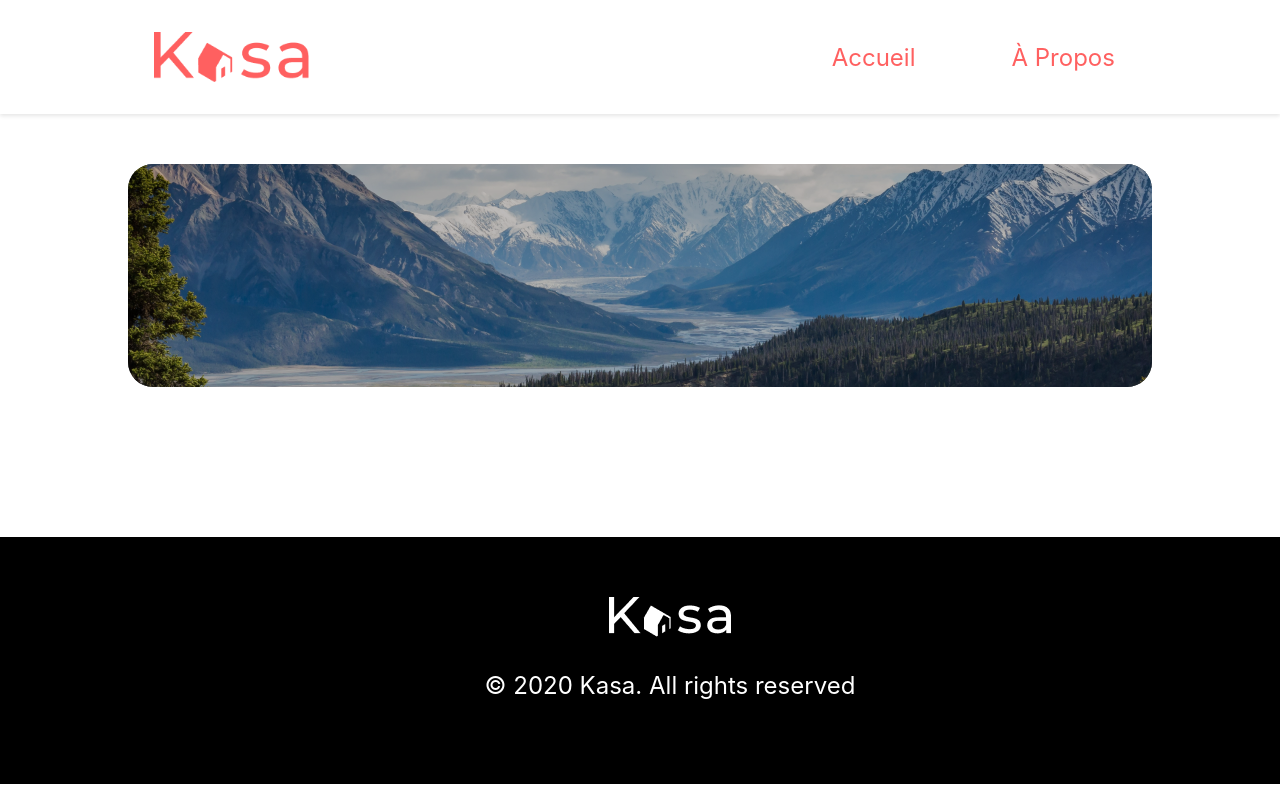
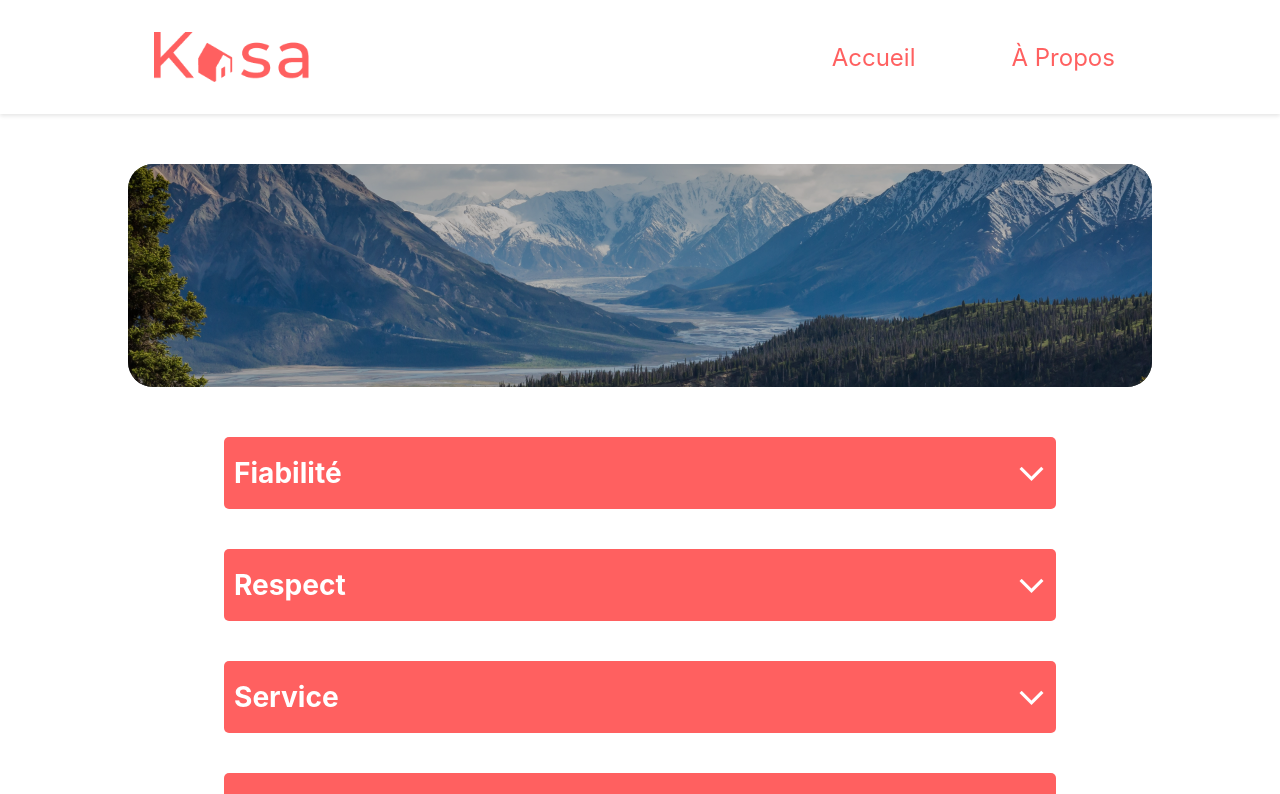
Before and after one commit to LucioleSan/kasa-location-appartements, a React (Create React App) app: page /about in a window 1280 px wide. Shown: the top 794 px of the page. Built offline with nearby package versions, Linux system fonts and the light colour scheme.

Commit message:
ajout du style pour le dropDown

```diff
--- /dev/null
+++ b/src/components/dropdown/DropDown.jsx
@@ -0,0 +1,31 @@
+import React, { useState } from "react";
+import arrowUp from "../../assets/images/arrow_up.png";
+import arrowDown from "../../assets/images/arrow_down.png";
+
+const DropDown = ({ title, content, isList = false, open= false }) => {
+  // Using state to keep track of dropdown status (open or closed)
+  const [isOpen, setIsOpen] = useState(open);
+
+  const toggleOpen = () => {
+    setIsOpen(!isOpen);
+  };
+
+  return (
+    <article className="dropDown">
+      <div className="dropDown__header" onClick={toggleOpen}>
+        <h3 className="dropDown__title">{title}</h3>
+        {isOpen ? (
+          <img src={arrowUp} alt="fermé" />
+        ) : (
+          <img src={arrowDown} alt="ouvert" />
+        )}
+      </div>
+      {/* Displaying content of the dropdown if it is open */}
+      {isList === true
+        ? isOpen && <ul className="dropDown__content">{content}</ul>
+        : isOpen && <p className="dropDown__content">{content}</p>}
+    </article>
+  );
+};
+
+export default DropDown;
--- a/src/pages/About.jsx
+++ b/src/pages/About.jsx
@@ -1,15 +1,25 @@
 import React from 'react';
 import BannerImg from "../components/banner/BannerImg";
+import DropDown from "../components/dropdown/DropDown";
+import { dropDownData } from "../data/dropDownData";
 
-
+const DropDownAbout = ({ data }) => {
+  return (
+    <section>
+      {data.map((item, index) => (
+        <DropDown key={index} title={item.title} content={item.paragraph} />
+      ))}
+    </section>
+  );
+};
 
 const About = () => {
   return (
     <main>
       <BannerImg />
+      <DropDownAbout data={dropDownData} />
     </main>
   );
 };
 
-
 export default About;
--- /dev/null
+++ b/src/styles/_dropDown.scss
@@ -0,0 +1,31 @@
+.dropDown{
+  margin: 40px auto;
+  color: white;
+  width: 65%;
+  transition-duration: 400ms;
+  font-size: 24px;
+  background-color:#FF6060;
+  border-radius: 5px;
+
+
+
+
+}
+
+.dropDown__header{
+      display: flex;
+      align-items: center;
+      justify-content: space-between;
+      padding: 10px;
+      height: 52px;
+      cursor: pointer;
+      user-select: none;
+
+
+}
+
+.dropDown__content{
+      color: white;
+      padding: 10px;
+
+}
--- a/src/styles/index.scss
+++ b/src/styles/index.scss
@@ -3,4 +3,5 @@
 @use './footer';
 @use './Banner';
 @use './card';
-@use './pageNotFound'
+@use './pageNotFound';
+@use './dropDown';
```
Also changed, not shown: src/assets/images/arrow_down.png (added), src/assets/images/arrow_up.png (added).
